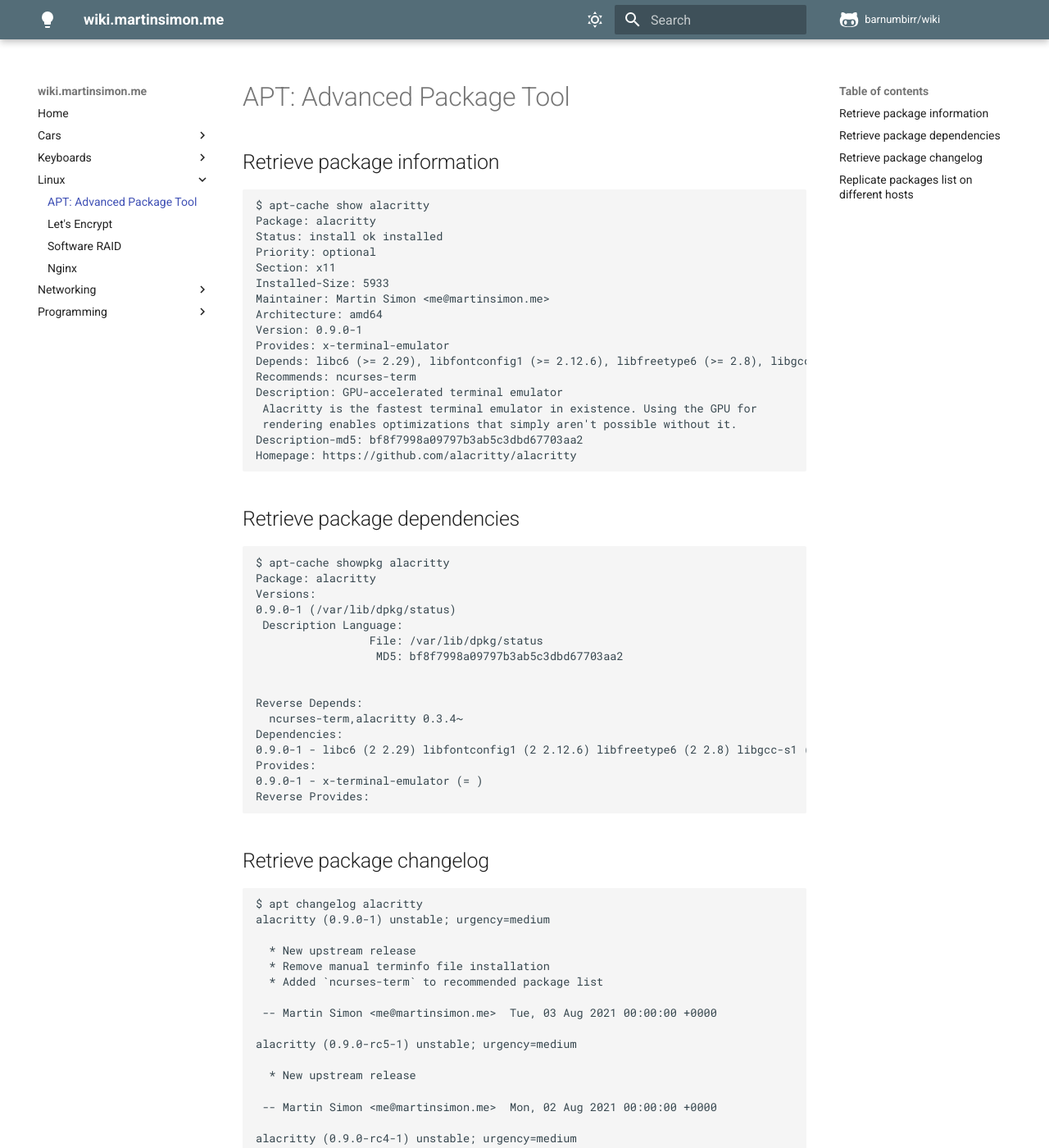
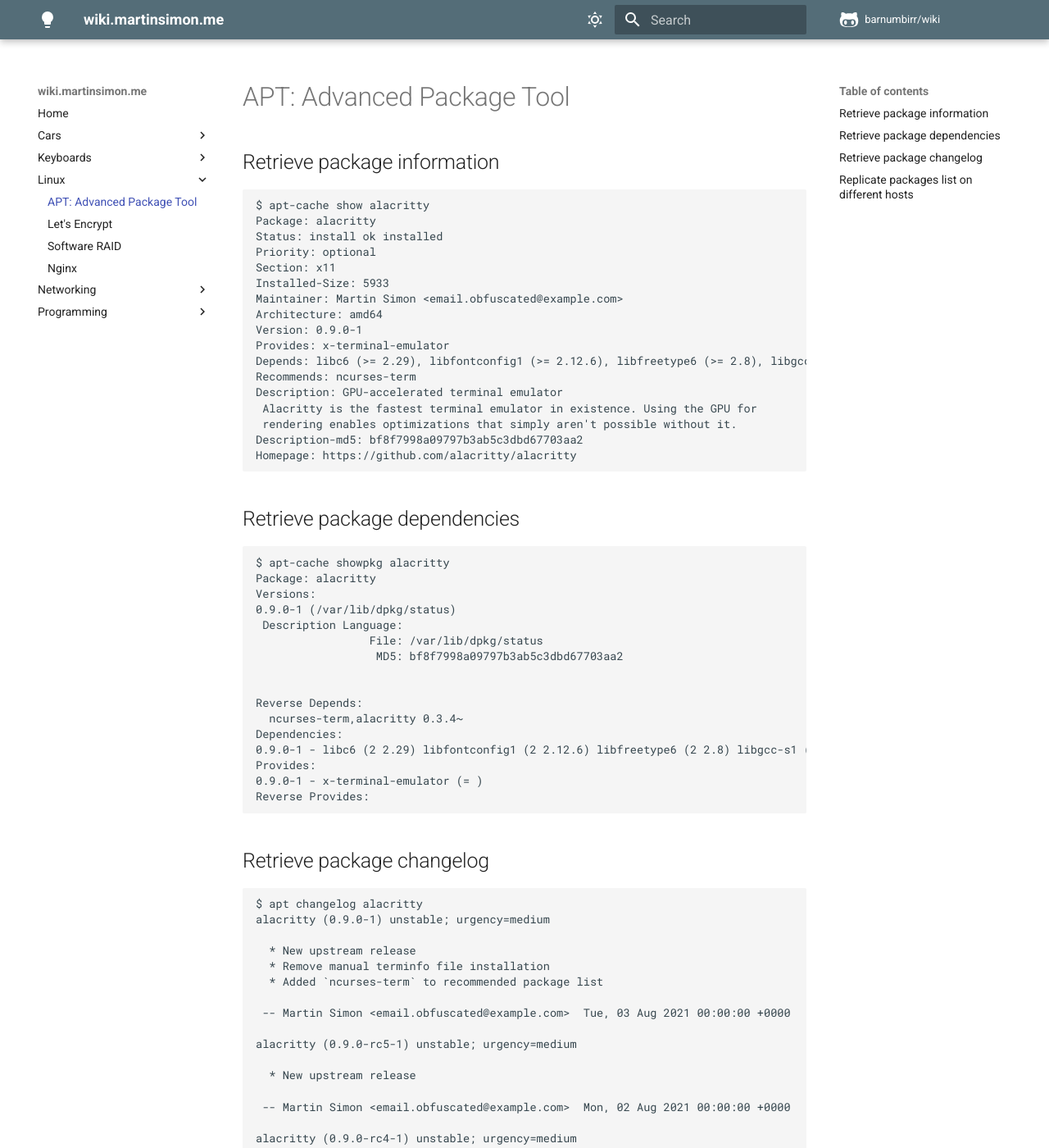
Before and after one commit to barnumbirr/wiki, an MkDocs documentation site: the page built from docs/linux/apt.md, in a window 1280 px wide and 1400 px high. Shown: the whole window at 82% size. Built offline with MkDocs 1.6.1 and Material for MkDocs 9.7.7, drawn with Linux system fonts in a browser that asks for light colours; comment, search, counter and statistics services are not loaded; some of the changed lines change nothing that is shown; some of the changed text lies outside the part shown.

Commit message:
removed because spam

````diff
--- a/docs/linux/apt.md
+++ b/docs/linux/apt.md
@@ -13,7 +13,7 @@ Status: install ok installed
 Priority: optional
 Section: x11
 Installed-Size: 5933
-Maintainer: Martin Simon <me@martinsimon.me>
+Maintainer: Martin Simon <email.obfuscated@example.com>
 Architecture: amd64
 Version: 0.9.0-1
 Provides: x-terminal-emulator
@@ -57,19 +57,19 @@ alacritty (0.9.0-1) unstable; urgency=medium
   * Remove manual terminfo file installation
   * Added `ncurses-term` to recommended package list
 
- -- Martin Simon <me@martinsimon.me>  Tue, 03 Aug 2021 00:00:00 +0000
+ -- Martin Simon <email.obfuscated@example.com>  Tue, 03 Aug 2021 00:00:00 +0000
 
 alacritty (0.9.0-rc5-1) unstable; urgency=medium
 
   * New upstream release
 
- -- Martin Simon <me@martinsimon.me>  Mon, 02 Aug 2021 00:00:00 +0000
+ -- Martin Simon <email.obfuscated@example.com>  Mon, 02 Aug 2021 00:00:00 +0000
 
 alacritty (0.9.0-rc4-1) unstable; urgency=medium
 
   * New upstream release
 
- -- Martin Simon <me@martinsimon.me>  Mon, 02 Aug 2021 00:00:00 +0000
+ -- Martin Simon <email.obfuscated@example.com>  Mon, 02 Aug 2021 00:00:00 +0000
 [...]
 ```
 
````
